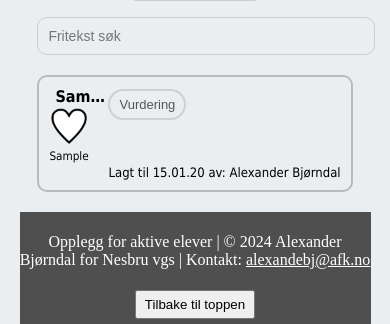
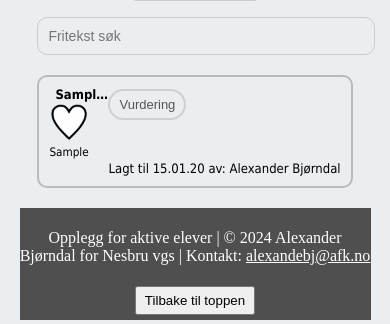
Before and after one commit to alexanderbjorndal/aktive-elev-opplegg, a Flask app: page / in a window 390 px wide. Shown: the part 907-1231 px from the top of the page. Run offline with Flask 3, Linux system fonts and the light colour scheme; tables that the repository leaves empty hold one stand-in row (values such as "Sample post"); some libraries are stand-ins or nearby versions.

Commit message:
Css changes

```diff
--- a/website/static/home.css
+++ b/website/static/home.css
@@ -463,8 +463,6 @@ footer {
 
 
 
-
-
 /* Add Media Queries for Small Screens */
 @media only screen and (max-width: 768px) {
   .mainclass {
@@ -487,7 +485,7 @@ footer {
   }
 
   .opplegg-title {
-    font-size: large;
+    font-size: medium;
   }
 
   .child {
@@ -527,7 +525,7 @@ footer {
   }
 
   .opplegg-title {
-    font-size: medium;
+    font-size: small;
   }
 
   .list-group-item {
```
